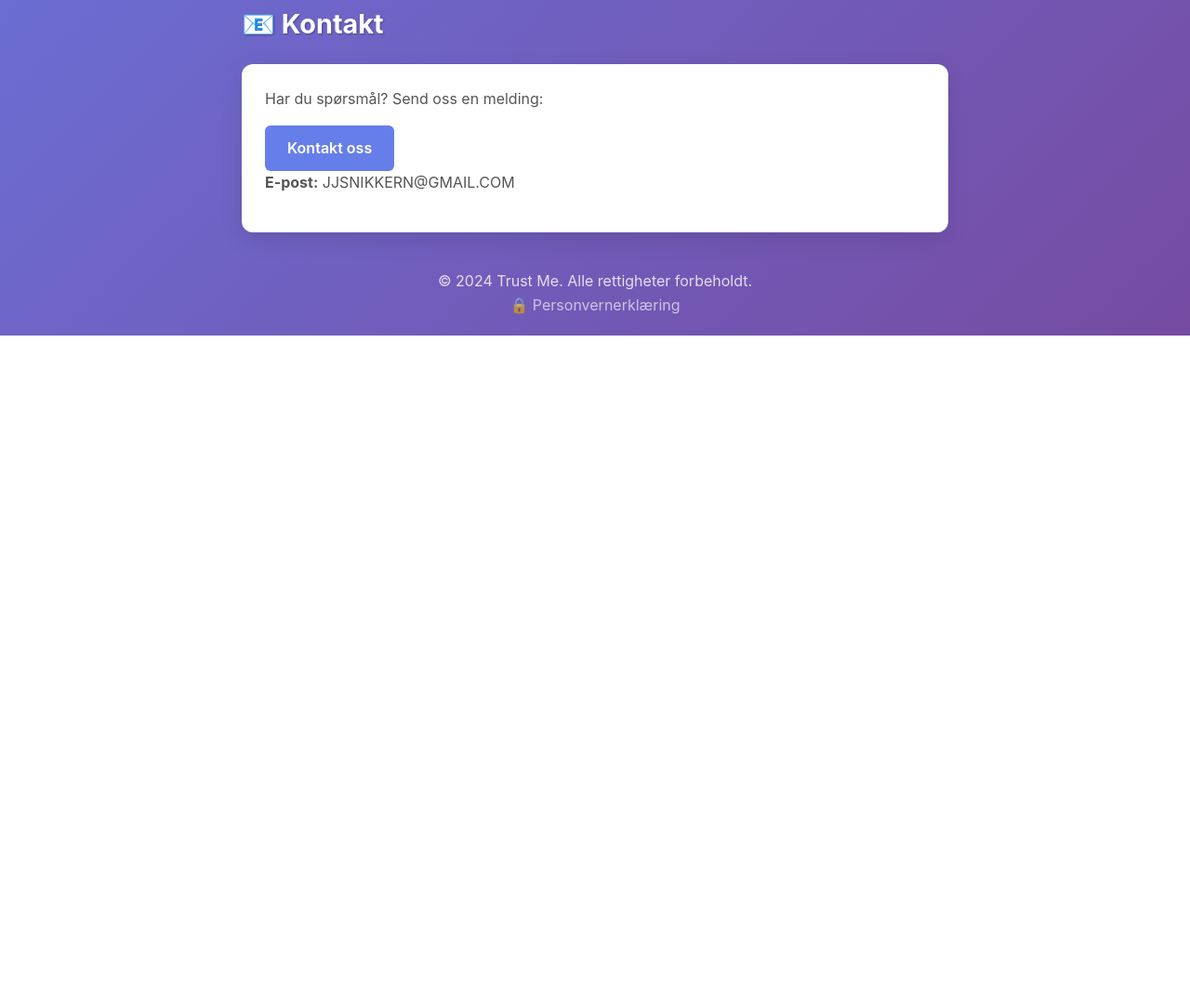
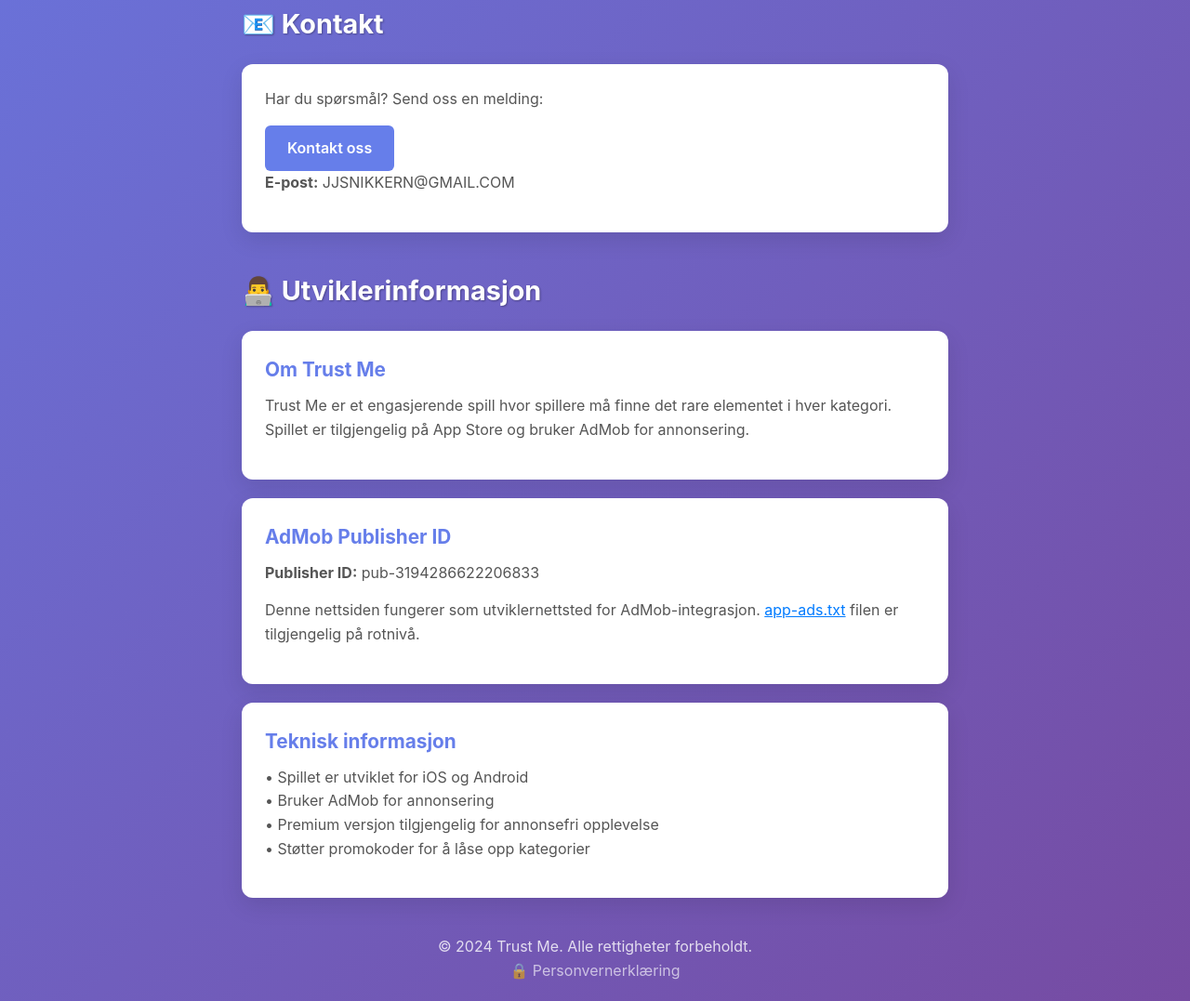
Before and after one commit to Tonne1-ai/Trust-me-support, a plain HTML site: page index.html in a window 1280 px wide. Shown: the part 808-1885 px from the top of the page at 93% size. Before the commit the page ends 1169 px from the top, so only its background shows below. Drawn offline with Linux system fonts and the light colour scheme.

Commit message:
Implementer utviklernettsted for AdMob-integrasjon
- Oppdatert index.html med utviklerinformasjon og forbedrede meta tags
- Lagt til app-ads.txt for AdMob publisher verifisering
- Lagt til robots.txt for SEO-optimalisering
- Oppdatert README.md med utviklernettsted-dokumentasjon
- Nettstedet fungerer nå som både support og utviklernettsted

```diff
--- a/index.html
+++ b/index.html
@@ -3,14 +3,20 @@
 <head>
     <meta charset="UTF-8">
     <meta name="viewport" content="width=device-width, initial-scale=1.0">
-    <title>Trust Me - Support</title>
+    <title>Trust Me - Support & Developer Site</title>
+    <meta name="description" content="Trust Me app support og utviklernettsted. Finn hjelp, spillregler og informasjon om Trust Me spillet.">
+    <meta name="keywords" content="Trust Me, spill, app, support, utvikler, AdMob">
+    <meta name="author" content="Trust Me Team">
+    <meta property="og:title" content="Trust Me - Support & Developer Site">
+    <meta property="og:description" content="Trust Me app support og utviklernettsted">
+    <meta property="og:type" content="website">
     <link rel="stylesheet" href="styles.css">
 </head>
 <body>
     <div class="container">
         <header>
             <h1>🎯 Trust Me</h1>
-            <p>Support og hjelp for spillet</p>
+            <p>Support, hjelp og utviklernettsted for Trust Me spillet</p>
         </header>
 
         <main>
@@ -42,6 +48,26 @@
                     <p><strong>E-post:</strong> JJSNIKKERN@GMAIL.COM</p>
                 </div>
             </section>
+
+            <section class="support-section">
+                <h2>👨‍💻 Utviklerinformasjon</h2>
+                <div class="card">
+                    <h3>Om Trust Me</h3>
+                    <p>Trust Me er et engasjerende spill hvor spillere må finne det rare elementet i hver kategori. Spillet er tilgjengelig på App Store og bruker AdMob for annonsering.</p>
+                </div>
+                <div class="card">
+                    <h3>AdMob Publisher ID</h3>
+                    <p><strong>Publisher ID:</strong> pub-3194286622206833</p>
+                    <p>Denne nettsiden fungerer som utviklernettsted for AdMob-integrasjon. <a href="app-ads.txt" style="color: #007bff;">app-ads.txt</a> filen er tilgjengelig på rotnivå.</p>
+                </div>
+                <div class="card">
+                    <h3>Teknisk informasjon</h3>
+                    <p>• Spillet er utviklet for iOS og Android<br>
+                    • Bruker AdMob for annonsering<br>
+                    • Premium versjon tilgjengelig for annonsefri opplevelse<br>
+                    • Støtter promokoder for å låse opp kategorier</p>
+                </div>
+            </section>
         </main>
 
         <footer>
```
Also changed, not shown: app-ads.txt (added), robots.txt (added), 1 other file.
